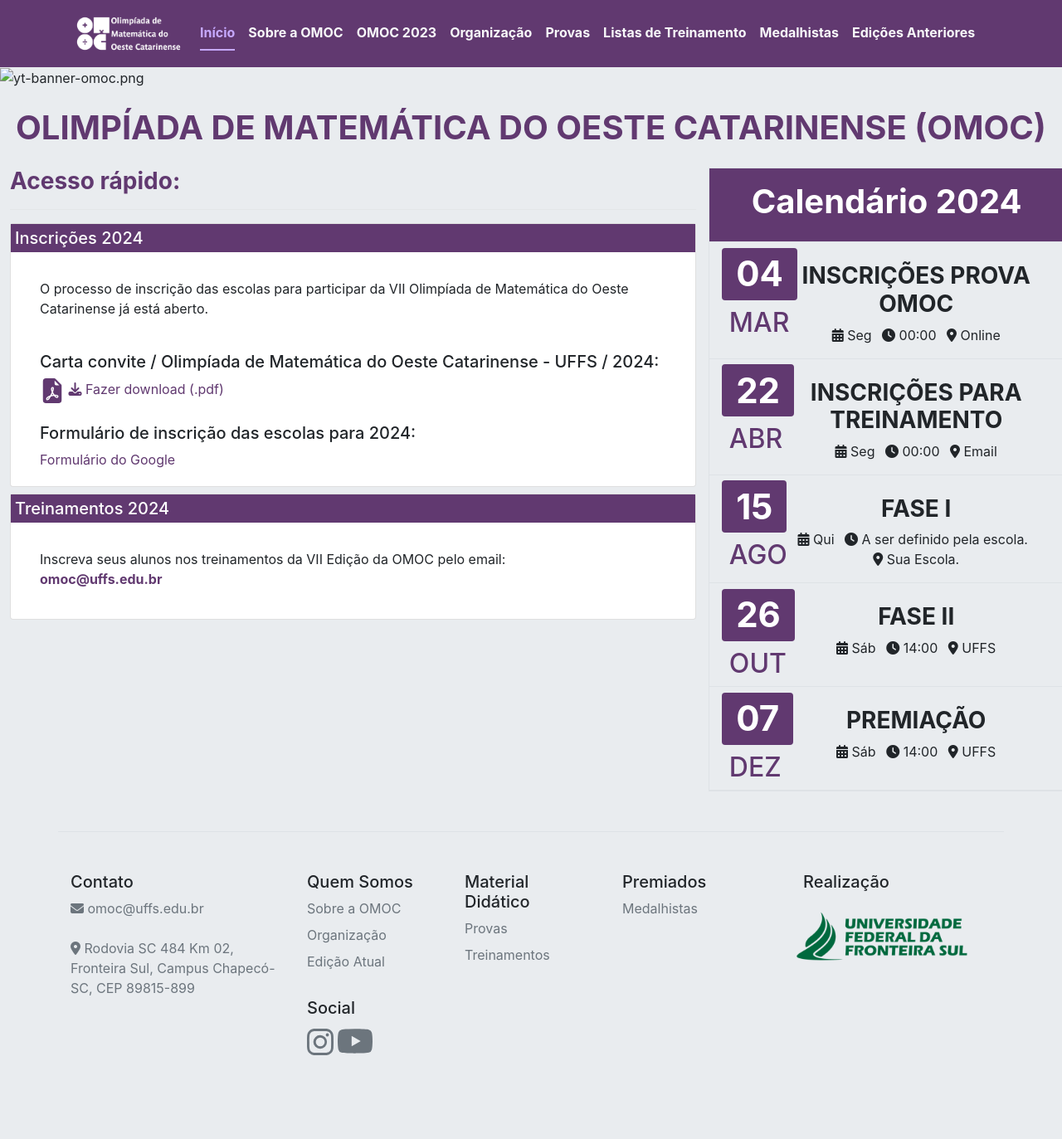
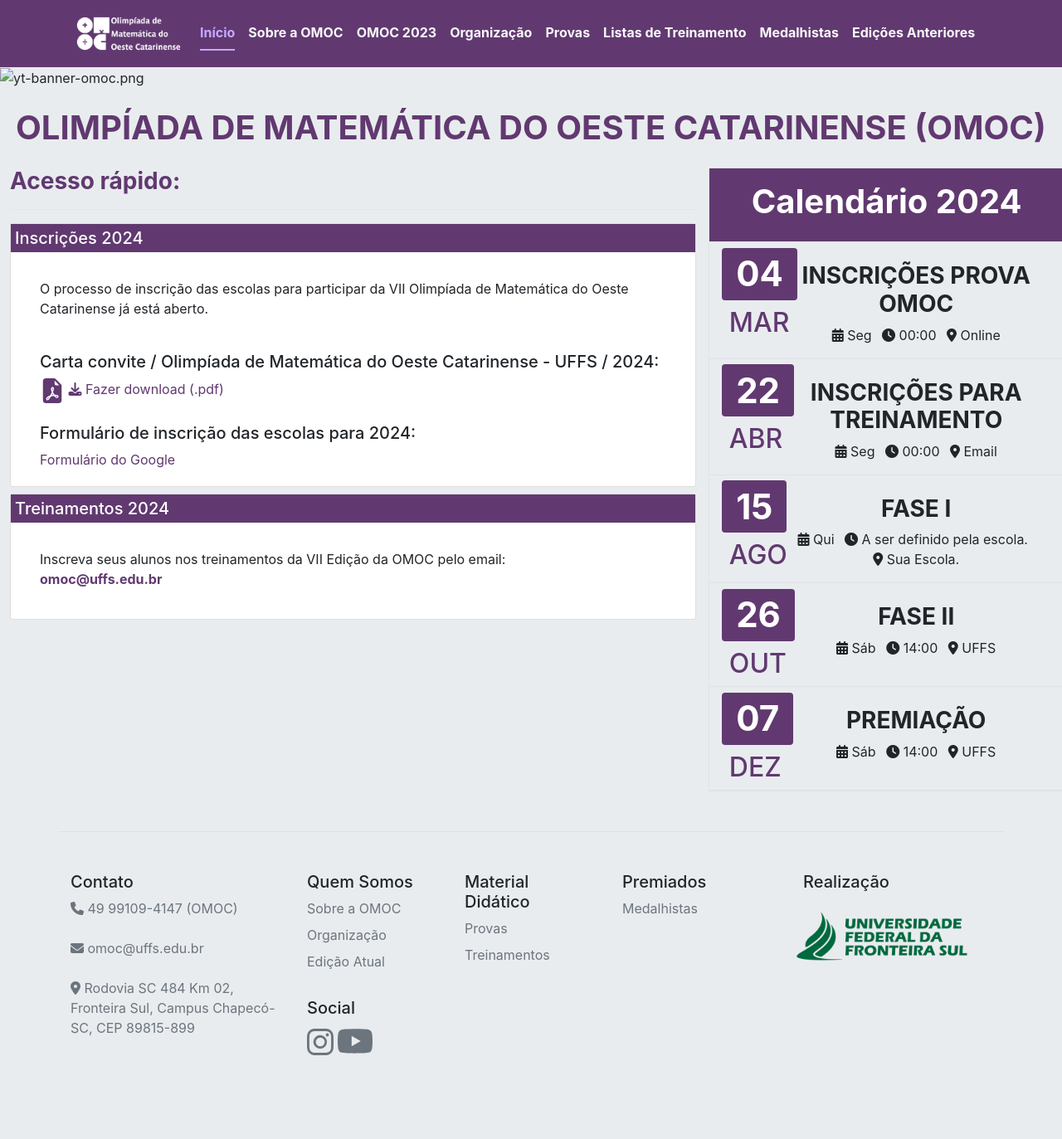
Before and after one commit to omocuffs/omocuffs.github.io, a Jekyll site: the page built from index.md, in a window 1280 px wide. Shown: the whole page at 83% size. Built offline with Jekyll 4.4.1, drawn with Linux system fonts in a browser that asks for light colours; nearby versions of some CDN libraries.

Commit message:
Update contato.yml

```diff
--- a/_data/contato.yml
+++ b/_data/contato.yml
@@ -1,5 +1,7 @@
 email: "omoc@uffs.edu.br"
 telefones:
+  - numero: "49 99109-4147"
+    responsavel: "OMOC"
 endereco:
   uni: "Universidade Federal da Fronteira Sul - UFFS"
   responsavel: "A/C Prof. Milton Kist"
```
